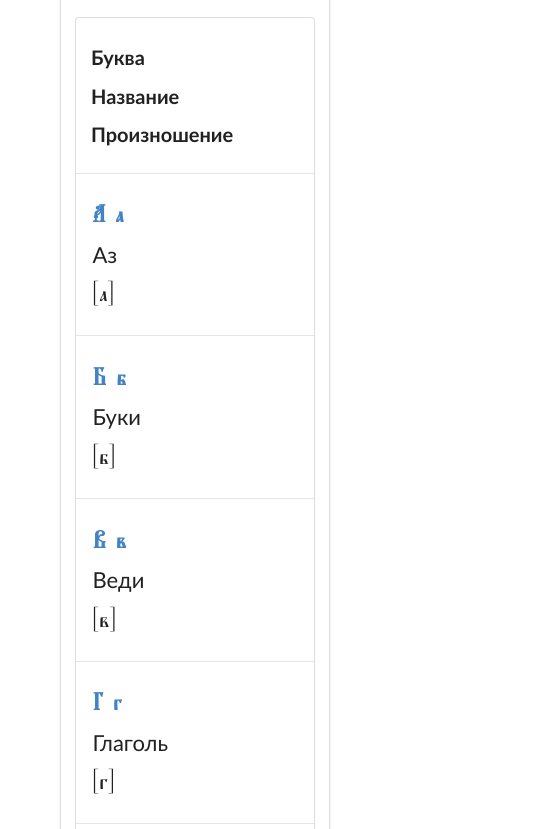
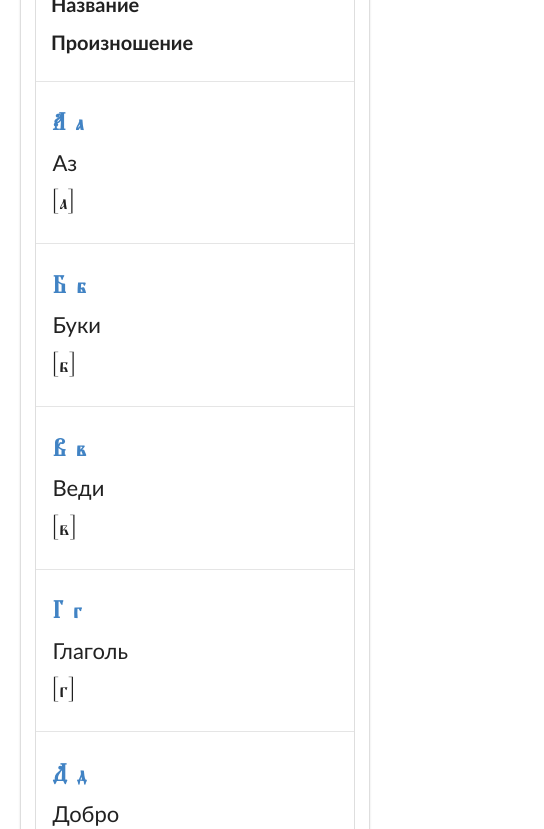
Before and after one commit to noteqozqq/church-slavonic, a plain HTML site: page index.html in a window 390 px wide. Shown: the part 428-1257 px from the top of the page, 544 px wide, since content can reach past the window. Drawn offline with nearby package versions, Linux system fonts and the light colour scheme.

Commit message:
Update index.html

```diff
--- a/index.html
+++ b/index.html
@@ -19,6 +19,12 @@
         .main-container {
             font-family: 'Trebuchet MS', 'Lucida Sans Unicode', 'Lucida Grande', 'Lucida Sans', Arial, sans-serif !important;
             padding: 2em;
+        }
+
+        @media screen and (max-width: 768px) {
+            .main-container {
+                padding: 0;
+            }
         }
 
         .ui.table td {
```
